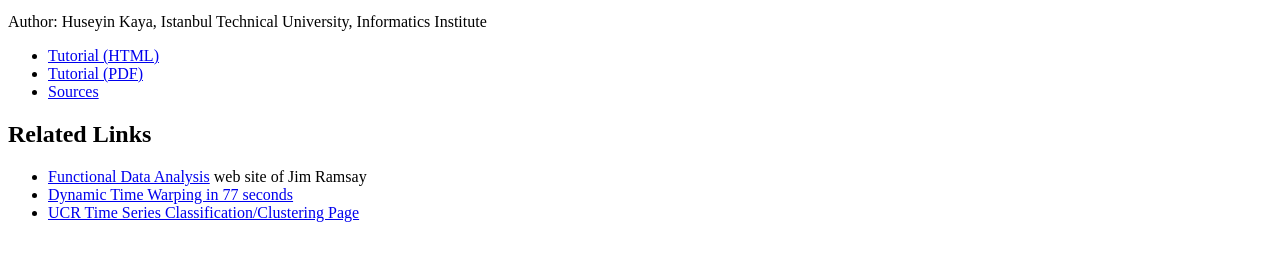
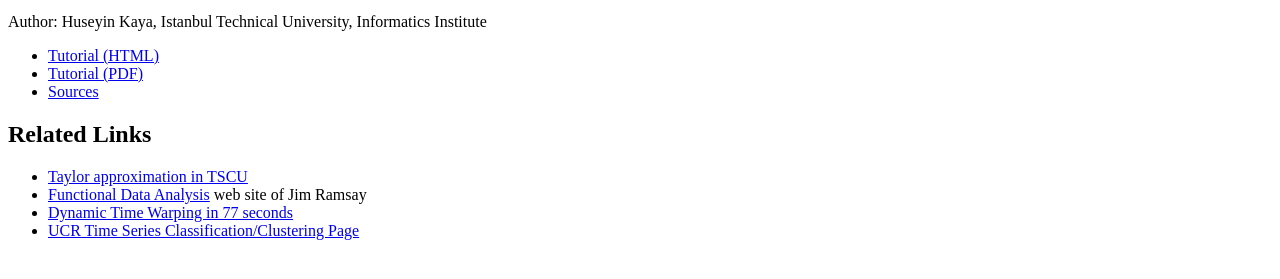
Before and after one commit to hkayabilisim/TSCU, a plain HTML site: page index.html in a window 1280 px wide. Shown: the part 119-398 px from the top of the page. Drawn offline with Linux system fonts and the light colour scheme.

Commit message:
html fix-up

```diff
--- a/index.html
+++ b/index.html
@@ -27,6 +27,7 @@ Time Series Classification Utility (TSCU) is a simple MATLAB program that you ca
 </ul>
 <h2>Related Links</h2>
 <ul>
+	<li><a href="doc/avi/tscu_test_taylor_movie.avi">Taylor approximation in TSCU</a></li>
 	<li><a href="http://www.psych.mcgill.ca/misc/fda/">Functional Data Analysis</a> web site of Jim Ramsay</li>
 	<li><a href="http://youtu.be/tqL8Zjz7oJo">Dynamic Time Warping in 77 seconds</a></li>
 	<li><a href="http://www.cs.ucr.edu/~eamonn/time_series_data/">UCR Time Series Classification/Clustering Page</a></li>
```
